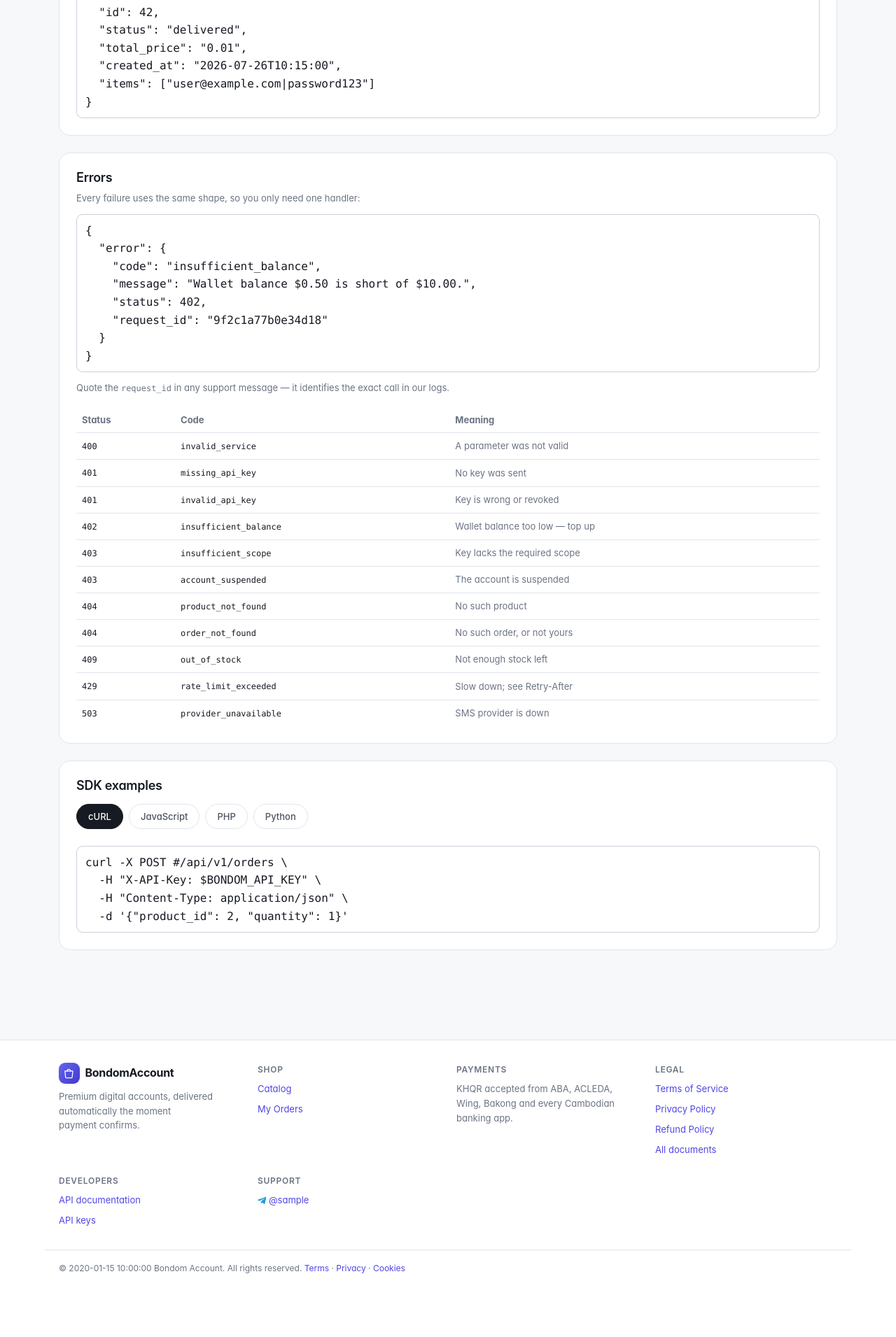
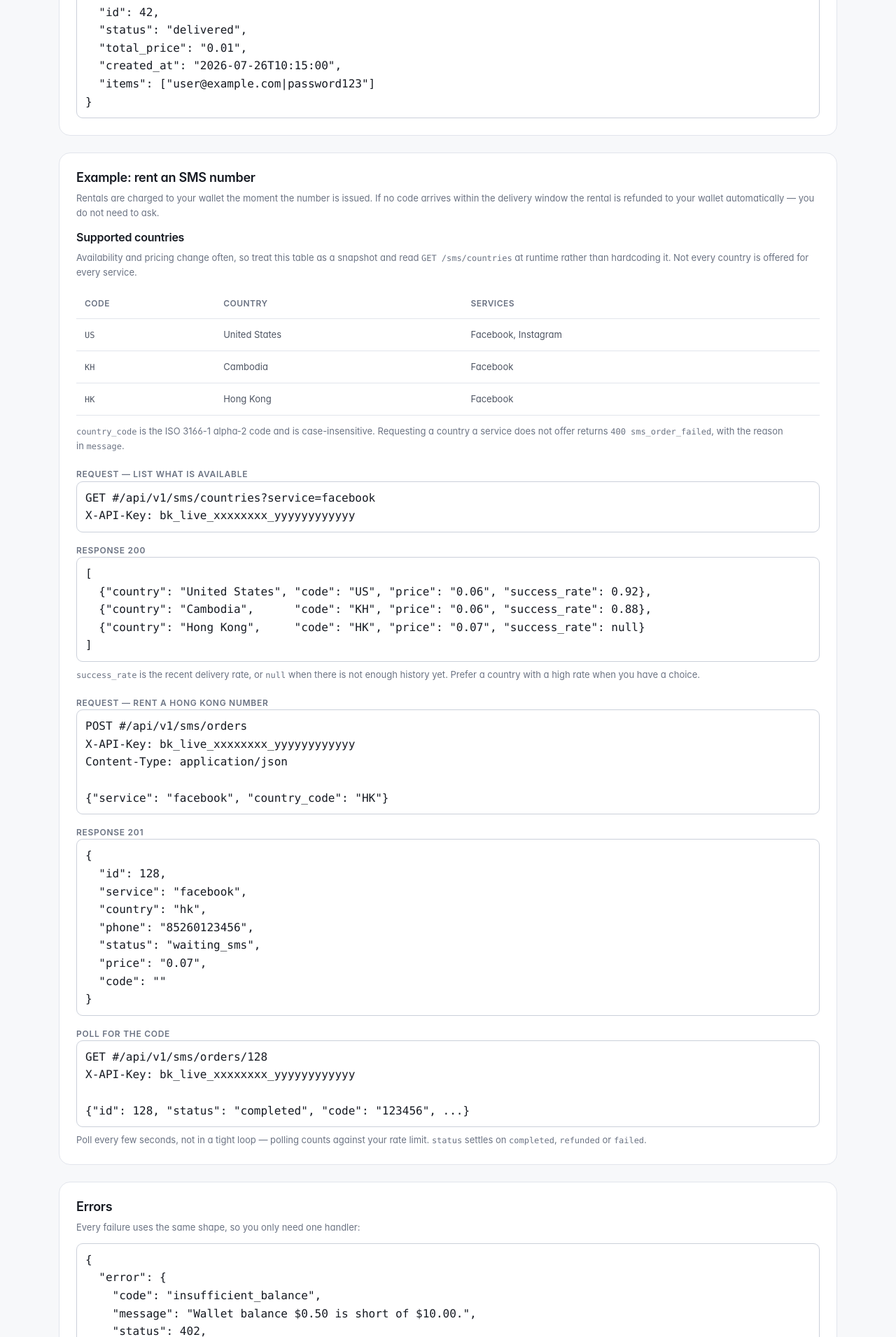
Before and after one commit to seivkhengkhun/bondom_account, a FastAPI app: template app/webshop/templates/developer_docs.html in a window 1280 px wide. Shown: the part 1874-3785 px from the top of the page at 70% size. Before the commit the page ends 3694 px from the top, so only its background shows below. Run offline with FastAPI, Linux system fonts and the light colour scheme; the template is opened without the code that fills it: most values are stand-ins (such as "Sample title", 1, 10 or a date in 2020).

Commit message:
Document Hong Kong SMS numbers in the API docs
Hong Kong needed no code change: the SMS catalogue has always been read
live from the provider's /v1/stock and passed through with no allowlist,
so HK started selling on the website and in the bot the moment the
provider added it. Confirmed against the live API — facebook now returns
US, KH and HK ($0.035 cost, $0.07 to the customer); instagram is still
US only.

What was actually missing was documentation. The developer docs listed
the SMS endpoints but never said which countries were available or what
country_code to send.

- New "rent an SMS number" section with a supported-countries table
  (US / KH / HK and which service offers each), request and response
  examples using Hong Kong, and the polling flow.
- The table is explicitly marked a snapshot, pointing integrators at
  GET /sms/countries at runtime — hardcoding that list is what made this
  update necessary in the first place.
- Documented the 400 sms_order_failed error, which was missing from the
  error table. The first draft of this section invented an
  "sms_unavailable" code; the API does not return one, so it was
  corrected to what the code actually raises.
- SmsOrderIn.country_code and SmsCountryOut now carry descriptions and an
  example, so the OpenAPI schema and the portal playground explain
  themselves.

Co-Authored-By: Claude Opus 5 <noreply@anthropic.com>

```diff
--- a/app/webshop/templates/developer_docs.html
+++ b/app/webshop/templates/developer_docs.html
@@ -138,6 +138,86 @@ Content-Type: application/json
     </section>
 
     <section class="card card-lg">
+      <h2 style="font-size:var(--fs-lg)">Example: rent an SMS number</h2>
+      <p class="muted text-sm" style="margin-block:var(--sp-2) var(--sp-3)">
+        Rentals are charged to your wallet the moment the number is issued.
+        If no code arrives within the delivery window the rental is
+        refunded to your wallet automatically — you do not need to ask.
+      </p>
+
+      <h3 style="font-size:var(--fs-md);margin-top:var(--sp-4)">Supported countries</h3>
+      <p class="muted text-sm" style="margin-block:var(--sp-2) var(--sp-3)">
+        Availability and pricing change often, so treat this table as a
+        snapshot and read <code>GET /sms/countries</code> at runtime rather
+        than hardcoding it. Not every country is offered for every service.
+      </p>
+      <div style="overflow-x:auto">
+        <table class="legal-table">
+          <thead>
+            <tr><th>Code</th><th>Country</th><th>Services</th></tr>
+          </thead>
+          <tbody>
+            <tr><td><code>US</code></td><td>United States</td><td>Facebook, Instagram</td></tr>
+            <tr><td><code>KH</code></td><td>Cambodia</td><td>Facebook</td></tr>
+            <tr><td><code>HK</code></td><td>Hong Kong</td><td>Facebook</td></tr>
+          </tbody>
+        </table>
+      </div>
+      <p class="muted text-sm" style="margin-top:var(--sp-3)">
+        <code>country_code</code> is the ISO 3166-1 alpha-2 code and is
+        case-insensitive. Requesting a country a service does not offer
+        returns <code>400 sms_order_failed</code>, with the reason in
+        <code>message</code>.
+      </p>
+
+      <p class="eyebrow" style="margin-top:var(--sp-5)">Request — list what is available</p>
+      <pre class="input" style="white-space:pre-wrap">GET {{ base_url }}/api/v1/sms/countries?service=facebook
+X-API-Key: bk_live_xxxxxxxx_yyyyyyyyyyyy</pre>
+
+      <p class="eyebrow" style="margin-top:var(--sp-4)">Response 200</p>
+      <pre class="input" style="white-space:pre-wrap">[
+  {"country": "United States", "code": "US", "price": "0.06", "success_rate": 0.92},
+  {"country": "Cambodia",      "code": "KH", "price": "0.06", "success_rate": 0.88},
+  {"country": "Hong Kong",     "code": "HK", "price": "0.07", "success_rate": null}
+]</pre>
+      <p class="muted text-sm" style="margin-top:var(--sp-2)">
+        <code>success_rate</code> is the recent delivery rate, or
+        <code>null</code> when there is not enough history yet. Prefer a
+        country with a high rate when you have a choice.
+      </p>
+
+      <p class="eyebrow" style="margin-top:var(--sp-5)">Request — rent a Hong Kong number</p>
+      <pre class="input" style="white-space:pre-wrap">POST {{ base_url }}/api/v1/sms/orders
+X-API-Key: bk_live_xxxxxxxx_yyyyyyyyyyyy
+Content-Type: application/json
+
+{"service": "facebook", "country_code": "HK"}</pre>
+
+      <p class="eyebrow" style="margin-top:var(--sp-4)">Response 201</p>
+      <pre class="input" style="white-space:pre-wrap">{
+  "id": 128,
+  "service": "facebook",
+  "country": "hk",
+  "phone": "85260123456",
+  "status": "waiting_sms",
+  "price": "0.07",
+  "code": ""
+}</pre>
+
+      <p class="eyebrow" style="margin-top:var(--sp-4)">Poll for the code</p>
+      <pre class="input" style="white-space:pre-wrap">GET {{ base_url }}/api/v1/sms/orders/128
+X-API-Key: bk_live_xxxxxxxx_yyyyyyyyyyyy
+
+{"id": 128, "status": "completed", "code": "123456", ...}</pre>
+      <p class="muted text-sm" style="margin-top:var(--sp-2)">
+        Poll every few seconds, not in a tight loop — polling counts
+        against your rate limit. <code>status</code> settles on
+        <code>completed</code>, <code>refunded</code> or
+        <code>failed</code>.
+      </p>
+    </section>
+
+    <section class="card card-lg">
       <h2 style="font-size:var(--fs-lg)">Errors</h2>
       <p class="muted text-sm" style="margin-block:var(--sp-2) var(--sp-3)">
         Every failure uses the same shape, so you only need one handler:
@@ -176,6 +256,7 @@ Content-Type: application/json
               ("404", "order_not_found", "No such order, or not yours"),
               ("409", "out_of_stock", "Not enough stock left"),
               ("429", "rate_limit_exceeded", "Slow down; see Retry-After"),
+              ("400", "sms_order_failed", "SMS rental could not be created — see message"),
               ("503", "provider_unavailable", "SMS provider is down"),
             ] %}
             {% for status, code, meaning in errs %}
```
Also changed, not shown: app/api/v1/routes.py (+19 -5 lines).
